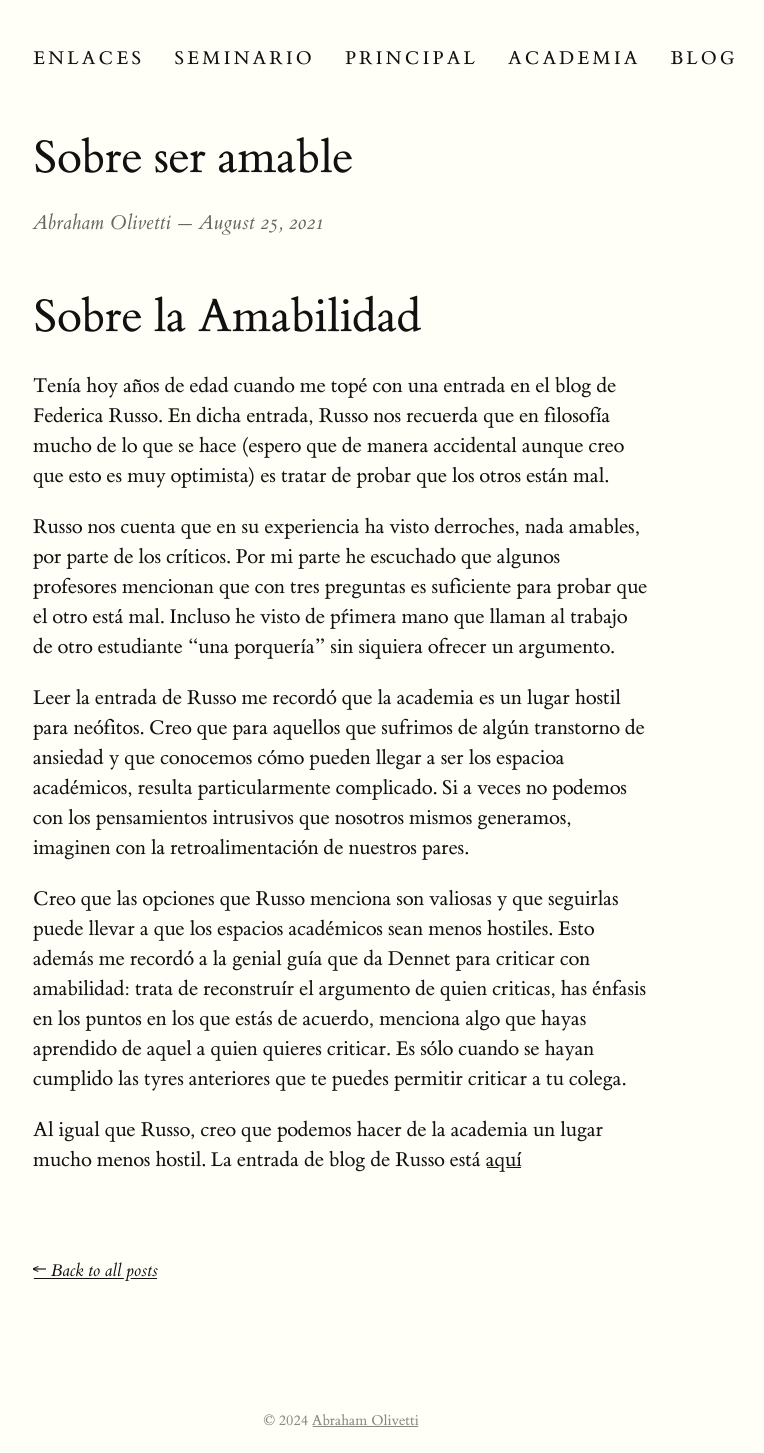
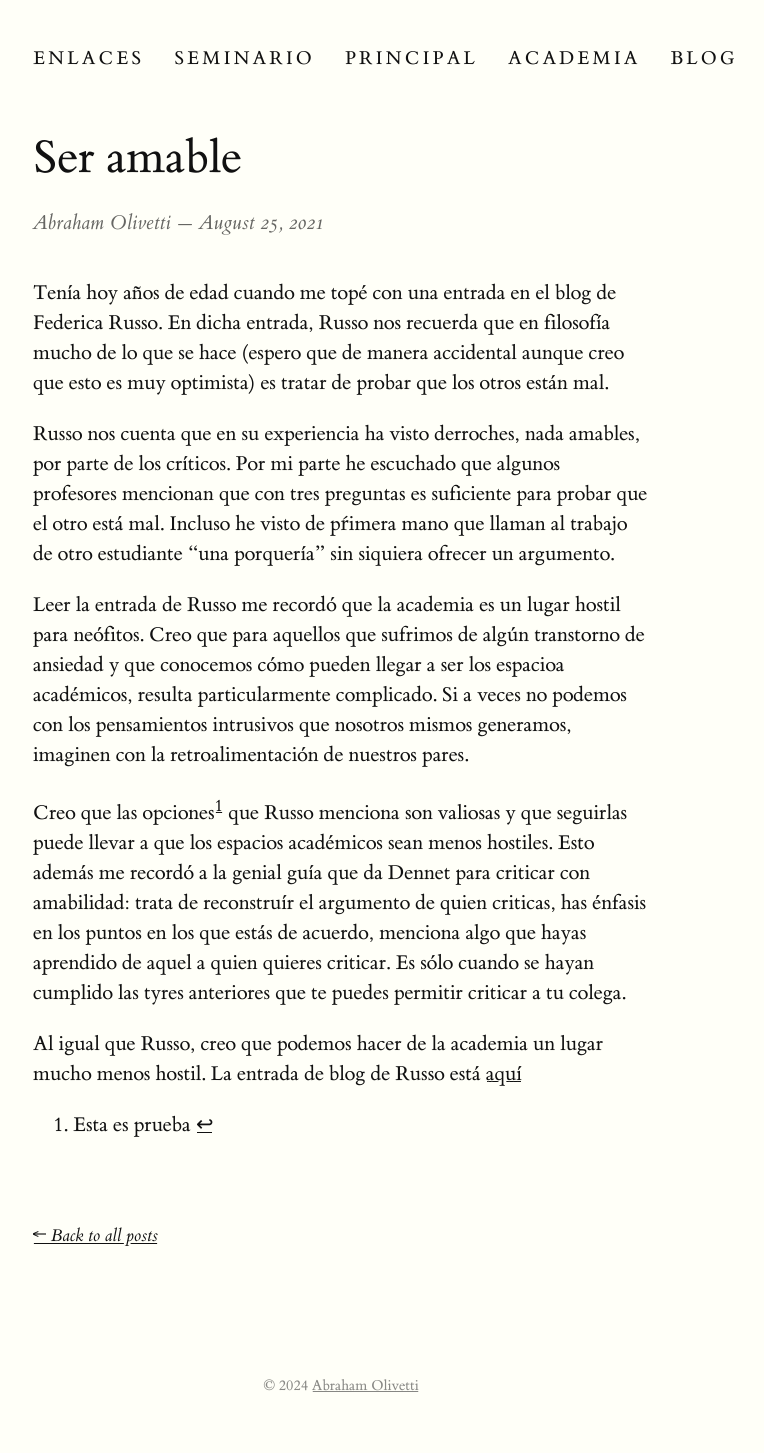
Before and after one commit to Oiuhukt/failosophy, a Jekyll site: the page built from _posts/2021-08-25-politeness.md, in a window 1280 px wide. Shown: the whole page, without its empty margins (127-891 px from the left). Built offline with Jekyll 4.4.1, drawn with Linux system fonts in a browser that asks for light colours; after the commit the page ends 1418 px from its top, so only the background shows below that.

```diff
--- a/_posts/2021-08-25-politeness.md
+++ b/_posts/2021-08-25-politeness.md
@@ -1,12 +1,8 @@
 ---
-title: Sobre ser amable
-header: Amabilidad en la academia
+title: Ser amable
 description: Academy
-permalink: amabilidad/
 layout: post
 ---
-
-# Sobre la Amabilidad
 
 Tenía hoy años de edad cuando me topé con una entrada en el blog de Federica Russo. En dicha entrada, Russo nos recuerda que en filosofía mucho de lo que se hace (espero que de manera accidental aunque creo que esto es muy optimista) es tratar de probar que los otros están mal.
 
@@ -14,6 +10,9 @@
 
 Leer la entrada de Russo me recordó que la academia es un lugar hostil para neófitos. Creo que para aquellos que sufrimos de algún transtorno de ansiedad y que conocemos cómo pueden llegar a ser los espacioa académicos, resulta particularmente complicado. Si a veces no podemos con los pensamientos intrusivos que nosotros mismos generamos, imaginen con la retroalimentación de nuestros pares.
 
-Creo que las opciones que Russo menciona son valiosas y que seguirlas puede llevar a que los espacios académicos sean menos hostiles. Esto además me recordó a la genial guía que da Dennet para criticar con amabilidad: trata de reconstruír el argumento de quien criticas, has énfasis en los puntos en los que estás de acuerdo, menciona algo que hayas aprendido de aquel a quien quieres criticar. Es sólo cuando se hayan cumplido las tyres anteriores que te puedes permitir criticar a tu colega.
+Creo que las opciones[^1] que Russo menciona son valiosas y que seguirlas puede llevar a que los espacios académicos sean menos hostiles. Esto además me recordó a la genial guía que da Dennet para criticar con amabilidad: trata de reconstruír el argumento de quien criticas, has énfasis en los puntos en los que estás de acuerdo, menciona algo que hayas aprendido de aquel a quien quieres criticar. Es sólo cuando se hayan cumplido las tyres anteriores que te puedes permitir criticar a tu colega.
 
 Al igual que Russo, creo que podemos hacer de la academia un lugar mucho menos hostil. La entrada de blog de Russo está [aquí](https://russofederica.wordpress.com/2019/02/15/whats-wrong-with-just-showing-other-people-wrong/)
+
+
+[^1]: Esta es prueba
```
